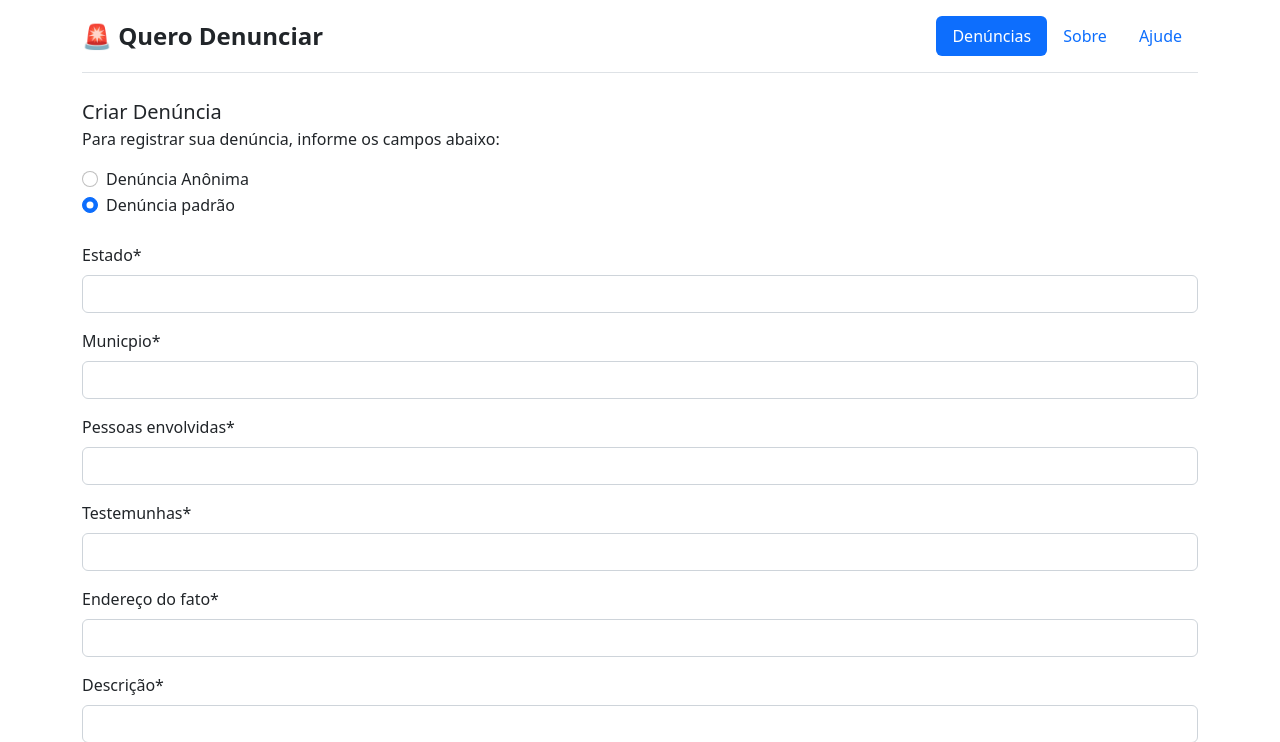
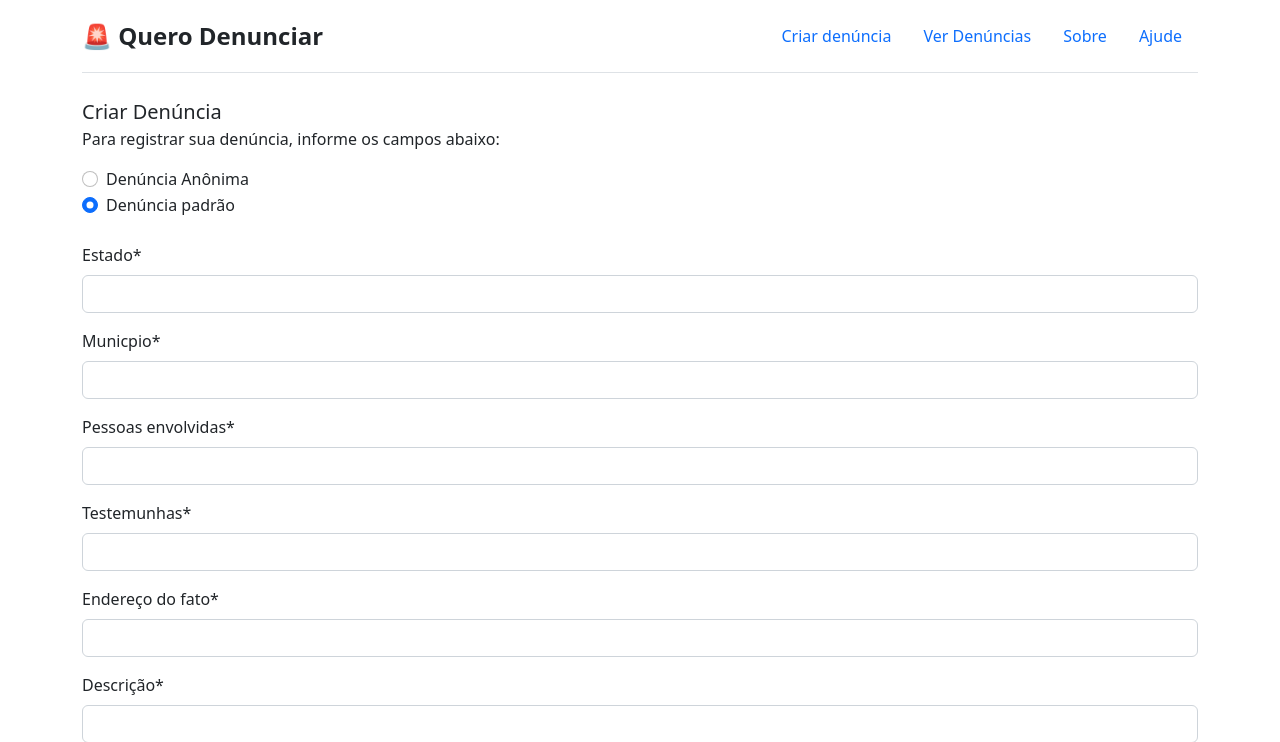
Before and after one commit to gustavokennedy/querodenunciar, a PHP site: page /nova-denuncia.php in a window 1280 px wide. Shown: the top 742 px of the page. Run offline with PHP 8.4, Linux system fonts and the light colour scheme.

Commit message:
Update nova-denuncia.php

```diff
--- a/nova-denuncia.php
+++ b/nova-denuncia.php
@@ -22,9 +22,10 @@
       </a>
 
       <ul class="nav nav-pills">
-        <li class="nav-item"><a href="#" class="nav-link active" aria-current="page">Denúncias</a></li>
-        <li class="nav-item"><a href="#" class="nav-link">Sobre</a></li>
-        <li class="nav-item"><a href="#" class="nav-link">Ajude</a></li>
+	      <li class="nav-item"><a href="#" active class="nav-link">Criar denúncia</a></li>
+	      <li class="nav-item"><a href="lista-denuncia.php" class="nav-link " aria-current="page">Ver Denúncias</a></li>
+        <li class="nav-item"><a href="../" class="nav-link">Sobre</a></li>
+        <li class="nav-item"><a href="../" class="nav-link">Ajude</a></li>
       </ul>
     </header>
   </div>
```
